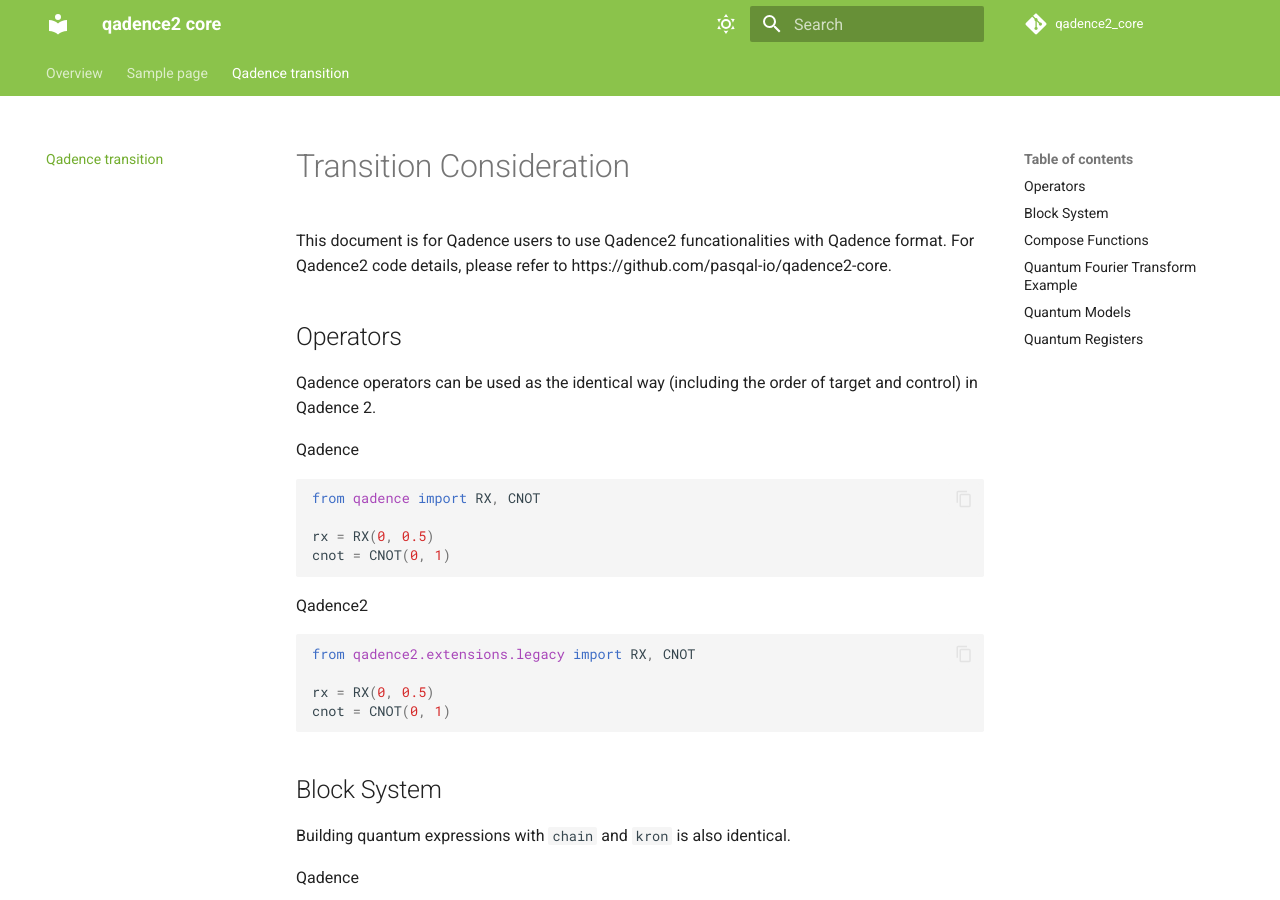
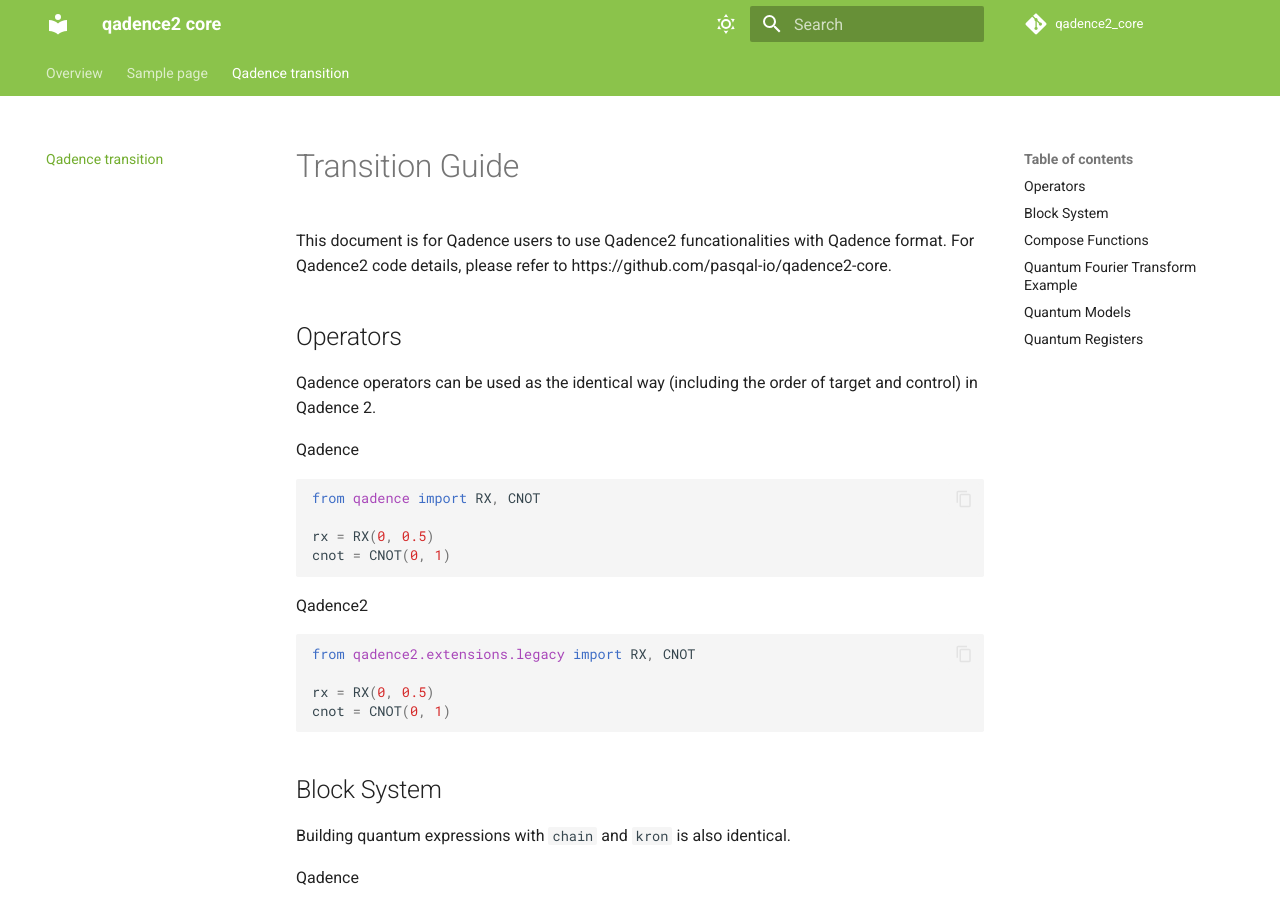
Before and after one commit to pasqal-io/qadence2-core, an MkDocs documentation site: the page built from docs/transition.md, in a window 1280 px wide and 900 px high. Built offline with MkDocs 1.6.1 and Material for MkDocs 9.7.7, drawn with Linux system fonts in a browser that asks for light colours; the version menu is left out.

Commit message:
complete transition.md

```diff
--- a/docs/transition.md
+++ b/docs/transition.md
@@ -1,5 +1,5 @@
 
-# Transition Consideration
+# Transition Guide
 This document is for Qadence users to use Qadence2 funcationalities with Qadence format.
 For Qadence2 code details, please refer to https://github.com/pasqal-io/qadence2-core.
 
```
